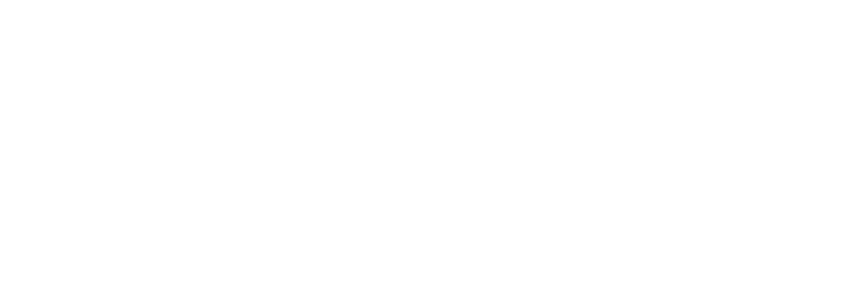
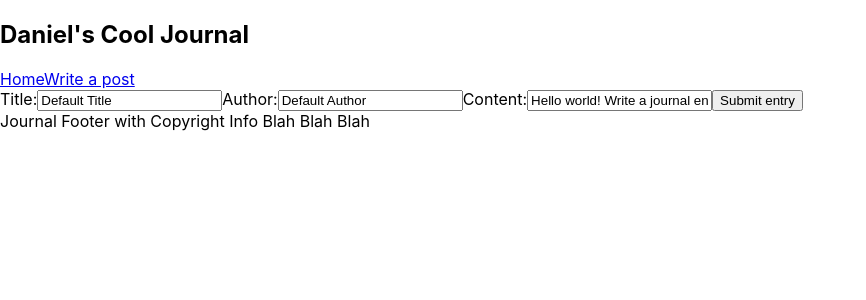
Before and after one commit to Popeydanielmate/oct23-t3w7-journalapp, a React (Create React App) app: page /create in a window 1280 px wide. Before the commit this address had no page. Shown: the top 300 px of the page, without its empty margins (0-866 px from the left). Built offline with nearby package versions, Linux system fonts and the light colour scheme.

Commit message:
feat: latest post redirect working

```diff
--- a/src/components/EntryForm.jsx
+++ b/src/components/EntryForm.jsx
@@ -8,6 +8,7 @@
 
 import { useState } from "react"
 import { useJournalDispatch } from "../contexts/BlogContext";
+import { useNavigate } from "react-router-dom";
 
 export default function EntryForm(props){
 
@@ -18,6 +19,13 @@
 
 
 	let addEntry = useJournalDispatch();
+
+	let navigate = useNavigate();
+
+	const submitEntry = () => {
+		addEntry(localTitle, localAuthor, localContent, Date.now(), props.entryData?.id);
+		navigate("/latest");
+	}
 
 
 	return(
@@ -31,7 +39,7 @@
 			<label htmlFor="entryContent">Content:</label>
 			<input type="text" name="entryContent" className="entryContent" value={localContent} onChange={(event) => setLocalContent(event.target.value) }      />
 
-			<button onClick={() => addEntry(localTitle, localAuthor, localContent, Date.now(), props.entryData.id)}>
+			<button onClick={submitEntry}>
 				Submit entry
 			</button>
 		</div>
--- a/src/index.js
+++ b/src/index.js
@@ -7,6 +7,8 @@
 import { Template } from './pages/_template';
 import { HomePage } from './pages/HomePage';
 import { EntryViewPage } from './pages/EntryViewPage';
+import { NewEntryPage } from './pages/NewEntryPage';
+import { LatestPostRedirector } from './pages/LatestPostRedirector';
 
 
 const root = ReactDOM.createRoot(document.getElementById('root'));
@@ -24,7 +26,9 @@
             {/* Show individual post with edit toggle */}
             <Route path='/view/:id' element={<EntryViewPage />} />
             {/* Show a form to make a new post  */}
-            {/* <Route path='/create' element={<NewEntryPage />} /> */}
+             <Route path='/create' element={<NewEntryPage />} />
+
+             <Route path='/latest' element={<LatestPostRedirector />} />
           </Route>
         </Routes>
       </BrowserRouter>
--- a/src/pages/EntryViewPage.jsx
+++ b/src/pages/EntryViewPage.jsx
@@ -1,4 +1,4 @@
-import { useParams } from "react-router-dom";
+import { useNavigate, useParams } from "react-router-dom";
 import EntryParent from "../components/EntryParent";
 
 export function EntryViewPage(){
@@ -6,10 +6,18 @@
 	// id = 1;
 	let {id} = useParams();
 
+    let navigate = useNavigate();
+
 	return(
 		<div>
 
 			<EntryParent id={id} />
+
+
+			<button onClick={() => navigate(-1)}>
+				Go back
+			</button>
+
 		</div>
 	)
 }
--- /dev/null
+++ b/src/pages/LatestPostRedirector.jsx
@@ -0,0 +1,25 @@
+import { useEffect } from "react";
+import { useJournalData } from "../contexts/BlogContext";
+import { useNavigate } from "react-router-dom";
+
+
+export function LatestPostRedirector(){
+
+	let journalEntries = useJournalData();
+
+	let navigate = useNavigate();
+
+	useEffect(() => {
+		let sortedEntries = [...journalEntries].sort((entryA, entryB) => entryB.id - entryA.id);
+
+		let latestEntry = sortedEntries[0];
+
+		navigate(`/view/${latestEntry.id}`);
+
+	// eslint-disable-next-line react-hooks/exhaustive-deps
+	}, [journalEntries]);
+
+	return (
+		<h1>Loading...</h1>
+	)
+}
--- a/src/pages/NewEntryPage.jsx
+++ b/src/pages/NewEntryPage.jsx
@@ -0,0 +1,11 @@
+import EntryForm from "../components/EntryForm";
+
+
+export function NewEntryPage(){
+
+	return (
+		<div>
+			<EntryForm />
+		</div>
+	)
+}
```
Also changed, not shown: 1 other file (tests, documents, lock files or other folders).
